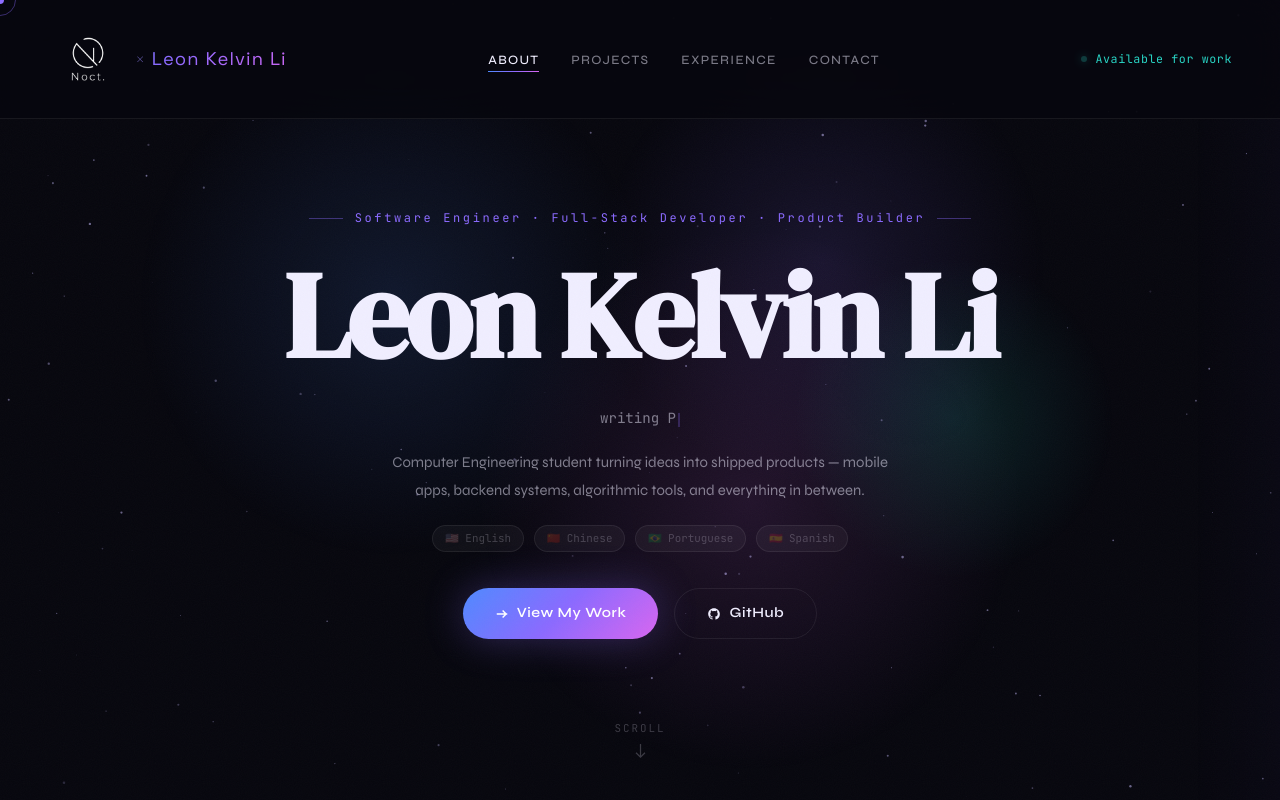
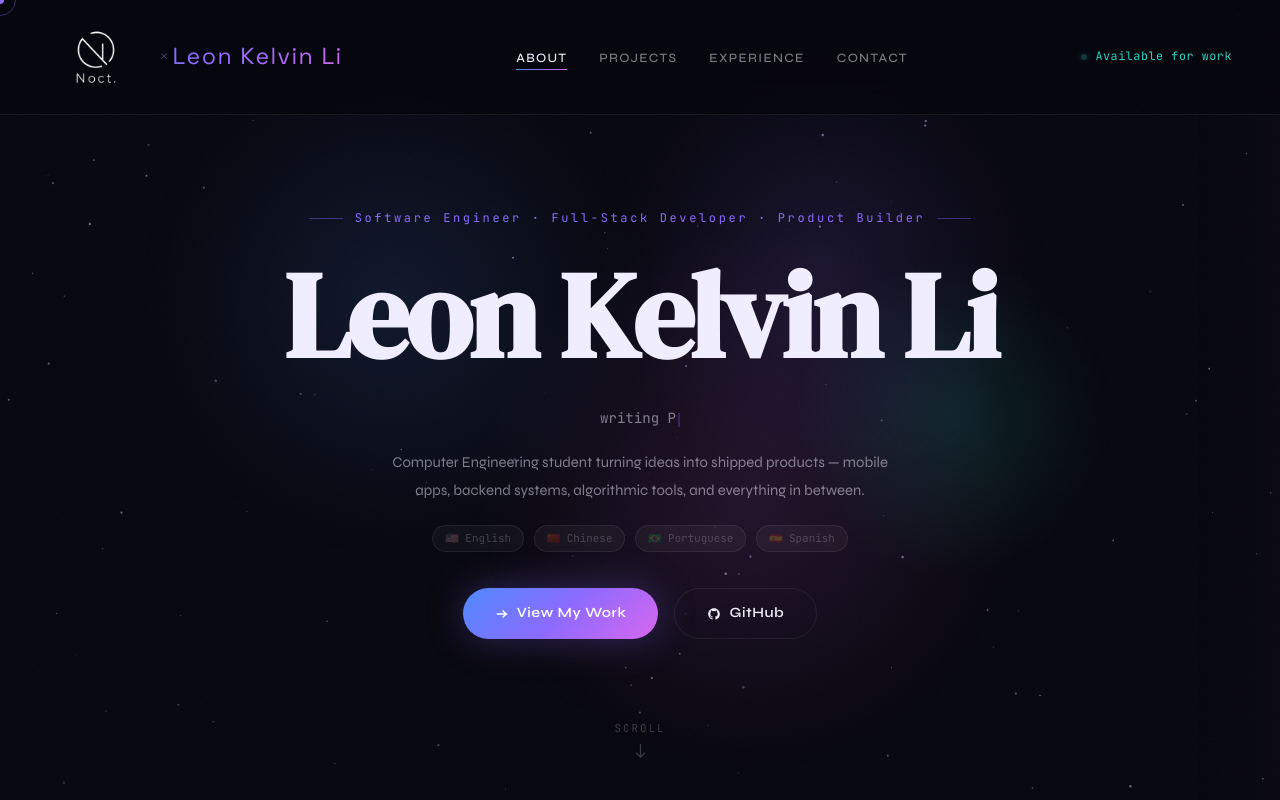
Before and after one commit to Noctilucenty/Noctilucenty.github.io, a plain HTML site: page index.html in a window 1280 px wide. Shown: the top 800 px of the page. Drawn offline with Linux system fonts and the light colour scheme.

Commit message:
style: bigger nav logo/name, tighter x-name spacing, same bar height

```diff
--- a/index.html
+++ b/index.html
@@ -60,7 +60,7 @@ body {
   background: var(--grad); -webkit-background-clip: text; -webkit-text-fill-color: transparent;
 }
 .nav-noct {
-  width: 80px; height: 80px; flex-shrink: 0;
+  width: 96px; height: 96px; flex-shrink: 0;
 }
 .loader-bar { width: 220px; height: 2px; background: rgba(255,255,255,.06); border-radius: 99px; overflow: visible; margin-top: .5rem; }
 .loader-fill {
@@ -108,7 +108,7 @@ body {
 nav {
   position: fixed; top: 0; width: 100%; z-index: 100;
   display: flex; align-items: center; justify-content: space-between;
-  padding: 1.2rem 3rem;
+  padding: 0.55rem 3rem;
   background: rgba(7,7,14,.8); backdrop-filter: blur(24px);
   border-bottom: 1px solid var(--border);
   transition: padding .35s ease;
@@ -121,7 +121,7 @@ nav.scrolled { padding: .5rem 3rem; }
 .nav-noct { transition: width .35s ease, height .35s ease; }
 nav.scrolled .nav-noct { width: 36px !important; height: 36px !important; }
 .nav-name {
-  font-size: 1.15rem; letter-spacing: .06em;
+  font-size: 1.45rem; letter-spacing: .06em;
   transition: font-size .35s ease, letter-spacing .35s ease;
 }
 nav.scrolled .nav-name { font-size: .85rem !important; letter-spacing: .04em !important; }
@@ -564,10 +564,12 @@ footer {
 <div class="cursor-ring" id="cursorRing"></div>
 
 <nav>
-  <div class="nav-logo" style="display:flex;align-items:center;gap:.5rem;">
+  <div class="nav-logo" style="display:flex;align-items:center;gap:1rem;">
     <img src="noct-logo.png" alt="Noct." class="nav-noct">
-    <span class="nav-x" style="color:var(--dim);-webkit-text-fill-color:var(--dim);font-weight:300;">×</span>
-    <span class="nav-name" style="font-family:'Space Grotesk',sans-serif;font-style:normal;">Leon Kelvin Li</span>
+    <div style="display:flex;align-items:center;gap:.3rem;">
+      <span class="nav-x" style="color:var(--dim);-webkit-text-fill-color:var(--dim);font-weight:300;">×</span>
+      <span class="nav-name" style="font-family:'Space Grotesk',sans-serif;font-style:normal;">Leon Kelvin Li</span>
+    </div>
   </div>
   <ul class="nav-links">
     <li><a href="#about" data-s="about">About</a></li>
```
